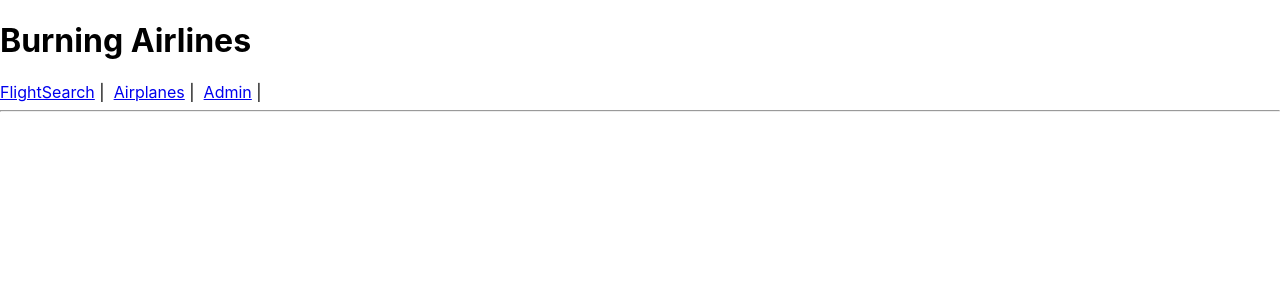
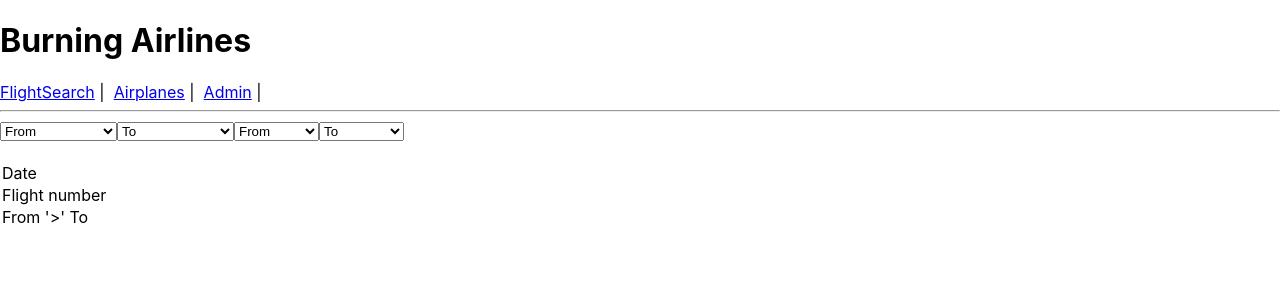
Before and after one commit to robertmtpaul/react-burning-airlines, a React (Create React App) app: page /#/FlightSearch in a window 1280 px wide. Before the commit this address led to /#/. Shown: the top 300 px of the page. Built offline with nearby package versions, Linux system fonts and the light colour scheme.

Commit message:
Added inputs to search page.

```diff
--- a/src/components/FlightDetails.js
+++ b/src/components/FlightDetails.js
@@ -2,7 +2,6 @@ import React from 'react';
 import axios from 'axios';
 
 class FlightDetails extends React.Component {
-
 
     render(){
         return(
--- a/src/components/FlightSearch.js
+++ b/src/components/FlightSearch.js
@@ -4,7 +4,13 @@ import axios from 'axios';
 class FlightSearch extends React.Component {
 
     state  = {
-        countries: [{ name: 'Australia', code: 'AU'}, { name: 'United Kingdom', code: 'UK'}, { name: 'New Zealand', code: 'NZ' }]
+        countries: [{ name: 'Australia', code: 'AU'}, { name: 'United Kingdom', code: 'UK'}, { name: 'New Zealand', code: 'NZ' }],
+        cities: [{ name: 'Sydney', code: 'SYD'}, { name: 'Melbourne', code: 'MEL'}]
+
+    }
+
+    componentDidMount(){
+
     }
 
     render(){
@@ -12,12 +18,36 @@ class FlightSearch extends React.Component {
             <div>
                 <form>
                     <select>
-                        <option disabled selected>Please select country</option>
+                        <option disabled selected>From</option>
                         {
                             this.state.countries.map(country=> <option value={country.code}>{country.name}</option>)
                         }
                     </select>
+                    <select>
+                        <option disabled selected>To</option>
+                        {
+                            this.state.countries.map(country=> <option value={country.code}>{country.name}</option>)
+                        }
+                    </select>
+                    <select>
+                        <option disabled selected>From</option>
+                        {
+                            this.state.cities.map(city=> <option value={city.code}>{city.name}</option>)
+                        }
+                    </select>
+                    <select>
+                        <option disabled selected>To</option>
+                        {
+                            this.state.cities.map(city=> <option value={city.code}>{city.name}</option>)
+                        }
+                    </select>
                 </form>
+                <br/>
+                <table>
+                    <tr>Date</tr>
+                    <tr>Flight number</tr>
+                    <tr>From '{">"}' To </tr>
+                </table>
             </div>
         )
     }
```
